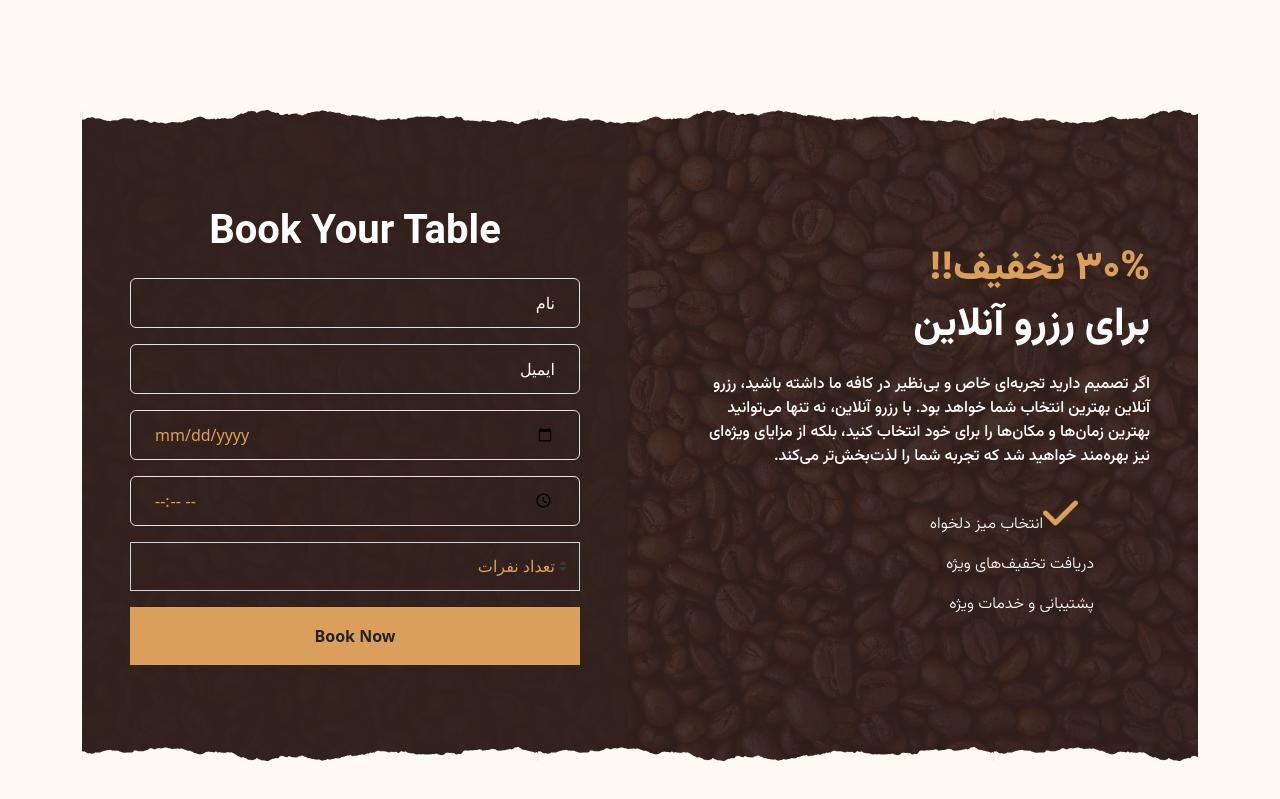
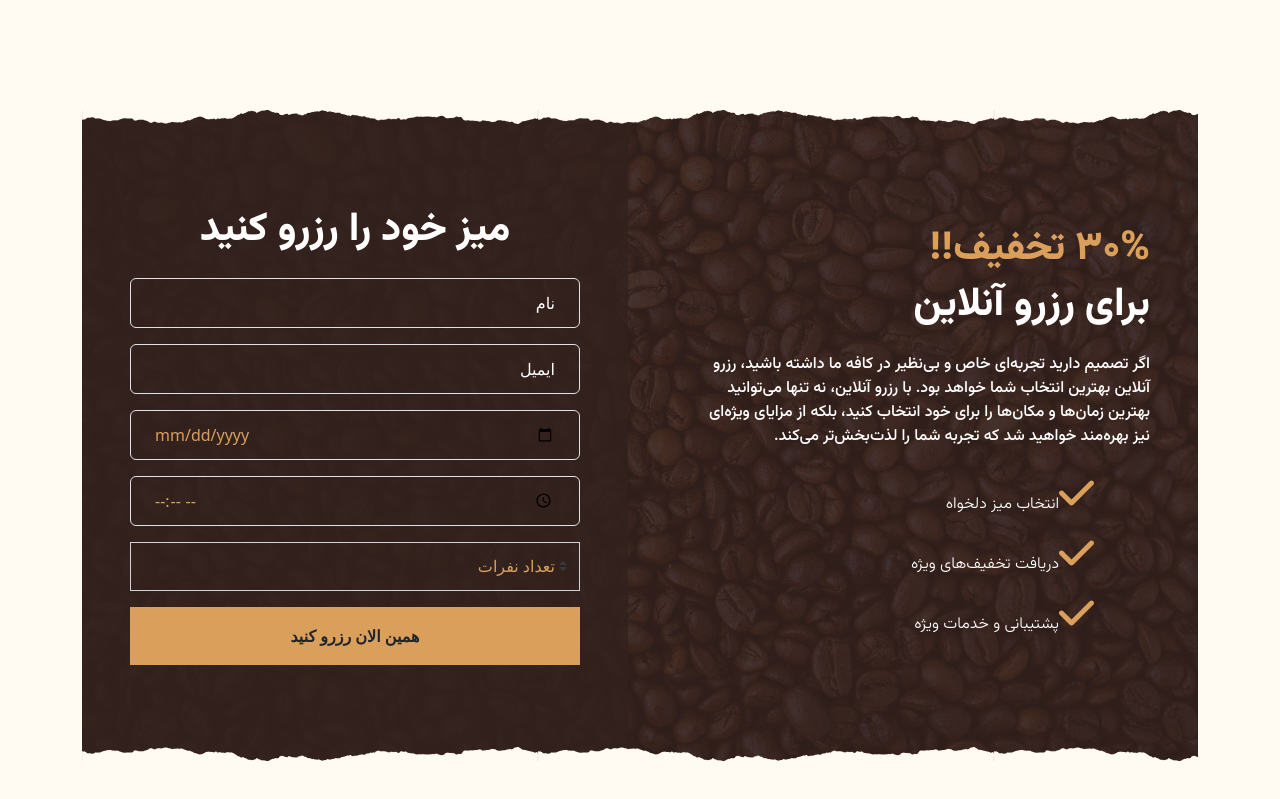
Before and after one commit to erfanHP390/website-coffee-shop, a Next.js app: page / in a window 1280 px wide. Shown: the part 4137-4936 px from the top of the page. Built offline with nearby package versions, Linux system fonts and the light colour scheme; data requests are answered from the project's data file.

Commit message:
add icons

```diff
--- a/components/templates/Index/Reservation.js
+++ b/components/templates/Index/Reservation.js
@@ -75,7 +75,6 @@ function Reservation() {
                 </p>
                 <ul className="list-inline text-white m-0">
                   <li className="py-2 font_vazir_Light">
-                    <i className="fa fa-check text-primary mr-3"></i>
                     <FontAwesomeIcon
                       className={`${styles.text_primary} ${styles.heading_title_service_item_icon} mr-3`}
                       icon={Icons.faCheck}
@@ -83,11 +82,17 @@ function Reservation() {
                     انتخاب میز دلخواه
                   </li>
                   <li className="py-2 font_vazir_Light">
-                    <i className="fa fa-check text-primary mr-3"></i>
+                  <FontAwesomeIcon
+                      className={`${styles.text_primary} ${styles.heading_title_service_item_icon} mr-3`}
+                      icon={Icons.faCheck}
+                    />
                     دریافت تخفیف‌های ویژه
                   </li>
                   <li className="py-2 font_vazir_Light">
-                    <i className="fa fa-check text-primary mr-3"></i>
+                  <FontAwesomeIcon
+                      className={`${styles.text_primary} ${styles.heading_title_service_item_icon} mr-3`}
+                      icon={Icons.faCheck}
+                    />
                     پشتیبانی و خدمات ویژه
                   </li>
                 </ul>
@@ -98,7 +103,7 @@ function Reservation() {
                 className="text-center p-5"
                 style={{ background: "rgba(51, 33, 29, .8)" }}
               >
-                <h1 className="text-white mb-4 mt-5">Book Your Table</h1>
+                <h1 className="text-white mb-4 mt-5  font_vazir_ExtraBold">میز خود را رزرو کنید</h1>
                 <form className="mb-5">
                   <div className="form-group">
                     <input
@@ -167,7 +172,7 @@ function Reservation() {
                       type="submit"
                       onClick={addReserve}
                     >
-                      Book Now
+                      همین الان رزرو کنید
                     </button>
                   </div>
                 </form>
```
